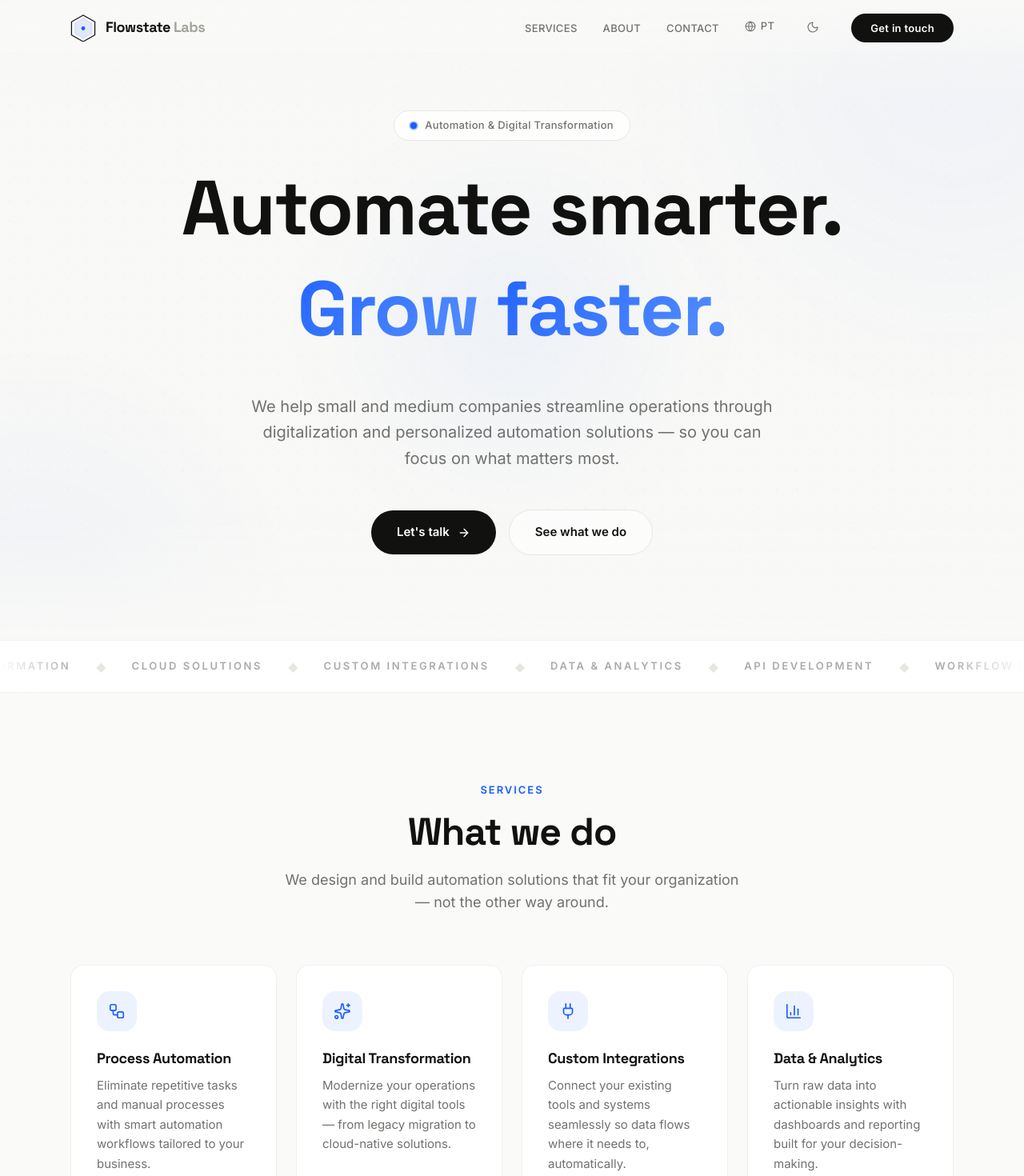
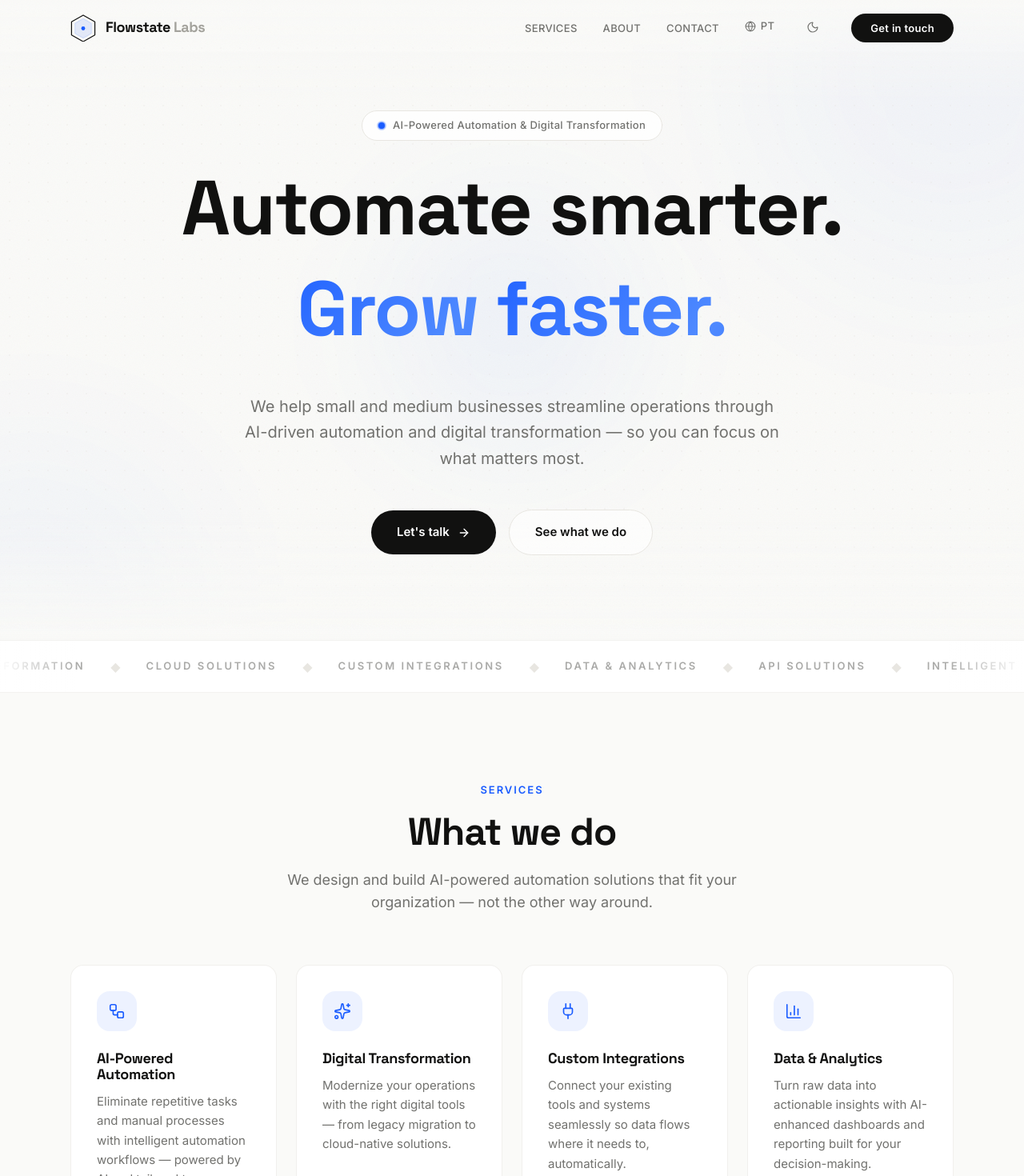
Before and after one commit to adapturedev/adapture-website, a Next.js app: page /en in a window 1280 px wide. Shown: the top 1470 px of the page at 80% size. Built offline with nearby package versions, Linux system fonts and the light colour scheme.

Commit message:
feat: implement locale context and enhance localization support with new components

```diff
--- a/src/app/[locale]/page.tsx
+++ b/src/app/[locale]/page.tsx
@@ -1,14 +1,8 @@
 import type { Metadata } from "next";
 import { notFound } from "next/navigation";
 import { locales, getTranslations, type Locale } from "@/lib/i18n";
-import Navbar from "@/components/Navbar";
-import Hero from "@/components/Hero";
-import Marquee from "@/components/Marquee";
-import Services from "@/components/Services";
-import WhyUs from "@/components/WhyUs";
-import HowWeWork from "@/components/HowWeWork";
-import CTA from "@/components/CTA";
-import Footer from "@/components/Footer";
+import { LocaleProvider } from "@/components/LocaleProvider";
+import LocaleContent from "@/components/LocaleContent";
 
 export function generateStaticParams() {
   return locales.map((locale) => ({ locale }));
@@ -62,17 +56,8 @@ export default async function LocalePage({
   const l = locale as Locale;
 
   return (
-    <>
-      <Navbar locale={l} />
-      <main>
-        <Hero locale={l} />
-        <Marquee locale={l} />
-        <Services locale={l} />
-        <WhyUs locale={l} />
-        <HowWeWork locale={l} />
-        <CTA locale={l} />
-      </main>
-      <Footer locale={l} />
-    </>
+    <LocaleProvider initial={l}>
+      <LocaleContent />
+    </LocaleProvider>
   );
 }
--- a/src/app/layout.tsx
+++ b/src/app/layout.tsx
@@ -39,11 +39,39 @@ export default function RootLayout({
           dangerouslySetInnerHTML={{
             __html: JSON.stringify({
               "@context": "https://schema.org",
-              "@type": "Organization",
+              "@type": "ProfessionalService",
               name: "Flowstate Labs",
               url: "https://flowstatelabs.ai",
               description:
-                "We automate and accelerate small-to-medium companies through digitalization and personalized solutions.",
+                "AI-powered automation and digital transformation for small and medium businesses. We streamline operations with intelligent workflows, custom integrations, and data analytics.",
+              knowsAbout: [
+                "AI Automation",
+                "Digital Transformation",
+                "Process Automation",
+                "Cloud Solutions",
+                "Custom Integrations",
+                "Data Analytics",
+                "Machine Learning",
+                "Intelligent Workflows",
+              ],
+              serviceType: [
+                "AI-Powered Automation",
+                "Digital Transformation",
+                "Custom Software Integrations",
+                "Data & Analytics",
+              ],
+            }),
+          }}
+        />
+        <script
+          type="application/ld+json"
+          dangerouslySetInnerHTML={{
+            __html: JSON.stringify({
+              "@context": "https://schema.org",
+              "@type": "WebSite",
+              name: "Flowstate Labs",
+              url: "https://flowstatelabs.ai",
+              inLanguage: ["pt", "en"],
             }),
           }}
         />
--- /dev/null
+++ b/src/components/LocaleContent.tsx
@@ -0,0 +1,31 @@
+"use client";
+
+import { useLocale } from "./LocaleProvider";
+import Navbar from "./Navbar";
+import Hero from "./Hero";
+import Marquee from "./Marquee";
+import Services from "./Services";
+import WhyUs from "./WhyUs";
+import HowWeWork from "./HowWeWork";
+import CTA from "./CTA";
+import Footer from "./Footer";
+
+/** Client-side page shell that re-renders instantly when locale changes. */
+export default function LocaleContent() {
+  const { locale } = useLocale();
+
+  return (
+    <>
+      <Navbar locale={locale} />
+      <main>
+        <Hero locale={locale} />
+        <Marquee locale={locale} />
+        <Services locale={locale} />
+        <WhyUs locale={locale} />
+        <HowWeWork locale={locale} />
+        <CTA locale={locale} />
+      </main>
+      <Footer locale={locale} />
+    </>
+  );
+}
--- /dev/null
+++ b/src/components/LocaleProvider.tsx
@@ -0,0 +1,58 @@
+"use client";
+
+import {
+  createContext,
+  useContext,
+  useState,
+  useCallback,
+  useEffect,
+  type ReactNode,
+} from "react";
+import { type Locale, defaultLocale } from "@/lib/i18n";
+
+const LocaleContext = createContext<{
+  locale: Locale;
+  setLocale: (l: Locale) => void;
+}>({ locale: defaultLocale, setLocale: () => {} });
+
+/** Read current locale and setter from context. */
+export function useLocale() {
+  return useContext(LocaleContext);
+}
+
+/** Wraps the app in a locale context that enables SPA-style language switching. */
+export function LocaleProvider({
+  initial,
+  children,
+}: {
+  initial: Locale;
+  children: ReactNode;
+}) {
+  const [locale, setLocaleState] = useState(initial);
+
+  const setLocale = useCallback((l: Locale) => {
+    setLocaleState(l);
+    history.pushState(null, "", `/${l}`);
+    document.documentElement.lang = l;
+  }, []);
+
+  // Handle browser back/forward navigation
+  useEffect(() => {
+    const onPopState = () => {
+      const match = window.location.pathname.match(/^\/(pt|en)/);
+      if (match) {
+        const l = match[1] as Locale;
+        setLocaleState(l);
+        document.documentElement.lang = l;
+      }
+    };
+    window.addEventListener("popstate", onPopState);
+    return () => window.removeEventListener("popstate", onPopState);
+  }, []);
+
+  return (
+    <LocaleContext.Provider value={{ locale, setLocale }}>
+      {children}
+    </LocaleContext.Provider>
+  );
+}
--- a/src/lib/i18n.ts
+++ b/src/lib/i18n.ts
@@ -12,34 +12,34 @@ const translations = {
       cta: "Fale connosco",
     },
     hero: {
-      badge: "Automação & Transformação Digital",
+      badge: "Automação com IA & Transformação Digital",
       heading1: "Automatize melhor.",
       heading2: "Cresça mais rápido.",
       description:
-        "Ajudamos pequenas e médias empresas a otimizar operações através da digitalização e soluções de automação personalizadas — para que se possam focar no que realmente importa.",
+        "Ajudamos pequenas e médias empresas a otimizar operações com automação inteligente e transformação digital — para que se possam focar no que realmente importa.",
       cta: "Vamos conversar",
       secondary: "O que fazemos",
     },
     marquee: [
-      "Automação de Processos",
+      "Automação com IA",
       "Transformação Digital",
       "Soluções Cloud",
       "Integrações Personalizadas",
       "Dados & Analytics",
-      "Desenvolvimento de APIs",
-      "Design de Workflows",
+      "Soluções de API",
+      "Workflows Inteligentes",
       "Dashboards Inteligentes",
     ],
     services: {
       label: "Serviços",
       heading: "O que fazemos",
       subtitle:
-        "Desenhamos e construímos soluções de automação que se adaptam à sua organização — e não o contrário.",
+        "Desenhamos e construímos soluções de automação com IA que se adaptam à sua organização — e não o contrário.",
       cards: [
         {
-          title: "Automação de Processos",
+          title: "Automação com IA",
           description:
-            "Elimine tarefas repetitivas e processos manuais com workflows de automação inteligentes adaptados ao seu negócio.",
+            "Elimine tarefas repetitivas e processos manuais com workflows de automação inteligentes — potenciados por IA e adaptados ao seu negócio.",
         },
         {
           title: "Transformação Digital",
@@ -54,7 +54,7 @@ const translations = {
         {
           title: "Dados & Analytics",
           description:
-            "Transforme dados em insights acionáveis com dashboards e relatórios construídos para a sua tomada de decisão.",
+            "Transforme dados em insights acionáveis com dashboards potenciados por IA, construídos para a sua tomada de decisão.",
         },
       ],
     },
@@ -72,7 +72,7 @@ const translations = {
         {
           title: "Engenharia pragmática",
           description:
-            "Usamos as ferramentas certas para cada trabalho. Sem overengineering, sem complexidade desnecessária.",
+            "Usamos as ferramentas certas — desde IA e machine learning a integrações comprovadas. Sem overengineering, sem complexidade desnecessária.",
         },
         {
           title: "Orientados a resultados",
@@ -108,7 +108,7 @@ const translations = {
       label: "Começar",
       heading: "Pronto para automatizar?",
       subtitle:
-        "Vamos conversar sobre como podemos otimizar as suas operações. Sem compromisso, sem pitch de vendas — apenas uma conversa sobre as suas necessidades.",
+        "Vamos conversar sobre como a IA e automação podem otimizar as suas operações. Sem compromisso, sem pitch de vendas — apenas uma conversa sobre as suas necessidades.",
     },
     contact: {
       name: "Nome",
@@ -131,11 +131,11 @@ const translations = {
       copyright: "Flowstate Labs. Todos os direitos reservados.",
     },
     meta: {
-      title: "Flowstate Labs — Automatize Melhor. Cresça Mais Rápido.",
+      title: "Flowstate Labs — Automação com IA para PMEs",
       description:
-        "A Flowstate Labs automatiza e acelera pequenas e médias empresas através de digitalização e soluções personalizadas. Otimize as suas operações hoje.",
+        "A Flowstate Labs usa IA e automação para acelerar pequenas e médias empresas através de transformação digital e soluções personalizadas. Otimize as suas operações hoje.",
       ogDescription:
-        "Automatizamos e aceleramos organizações através de digitalização e soluções personalizadas.",
+        "Usamos IA e automação para acelerar organizações através de transformação digital e soluções personalizadas.",
     },
   },
   en: {
@@ -146,34 +146,34 @@ const translations = {
       cta: "Get in touch",
     },
     hero: {
-      badge: "Automation & Digital Transformation",
+      badge: "AI-Powered Automation & Digital Transformation",
       heading1: "Automate smarter.",
       heading2: "Grow faster.",
       description:
-        "We help small and medium companies streamline operations through digitalization and personalized automation solutions — so you can focus on what matters most.",
+        "We help small and medium businesses streamline operations through AI-driven automation and digital transformation — so you can focus on what matters most.",
       cta: "Let's talk",
       secondary: "See what we do",
     },
     marquee: [
-      "Process Automation",
+      "AI-Powered Automation",
       "Digital Transformation",
       "Cloud Solutions",
       "Custom Integrations",
       "Data & Analytics",
-      "API Development",
-      "Workflow Design",
+      "API Solutions",
+      "Intelligent Workflows",
       "Smart Dashboards",
     ],
     services: {
       label: "Services",
       heading: "What we do",
       subtitle:
-        "We design and build automation solutions that fit your organization — not the other way around.",
+        "We design and build AI-powered automation solutions that fit your organization — not the other way around.",
       cards: [
         {
-          title: "Process Automation",
+          title: "AI-Powered Automation",
           description:
-            "Eliminate repetitive tasks and manual processes with smart automation workflows tailored to your business.",
+            "Eliminate repetitive tasks and manual processes with intelligent automation workflows — powered by AI and tailored to your business.",
         },
         {
           title: "Digital Transformation",
@@ -188,7 +188,7 @@ const translations = {
         {
           title: "Data & Analytics",
           description:
-            "Turn raw data into actionable insights with dashboards and reporting built for your decision-making.",
+            "Turn raw data into actionable insights with AI-enhanced dashboards and reporting built for your decision-making.",
         },
       ],
     },
@@ -206,7 +206,7 @@ const translations = {
         {
           title: "Pragmatic engineering",
           description:
-            "We use the right tools for the job. No overengineering, no unnecessary complexity.",
+            "We use the right tools for the job — from AI and machine learning to proven integrations. No overengineering, no unnecessary complexity.",
         },
         {
           title: "Results-driven",
@@ -242,7 +242,7 @@ const translations = {
       label: "Get started",
       heading: "Ready to automate?",
       subtitle:
-        "Let's talk about how we can streamline your operations. No commitment, no sales pitch — just a conversation about your needs.",
+        "Let's talk about how AI and automation can streamline your operations. No commitment, no sales pitch — just a conversation about your needs.",
     },
     contact: {
       name: "Name",
@@ -265,11 +265,11 @@ const translations = {
       copyright: "Flowstate Labs. All rights reserved.",
     },
     meta: {
-      title: "Flowstate Labs — Automate Smarter. Grow Faster.",
+      title: "Flowstate Labs — AI-Powered Automation for SMBs",
       description:
-        "Flowstate Labs automates and accelerates small-to-medium companies through digitalization and personalized solutions. Streamline your operations today.",
+        "Flowstate Labs uses AI and automation to accelerate small-to-medium businesses through digital transformation and personalized solutions. Streamline your operations today.",
       ogDescription:
-        "We automate and accelerate organizations through digitalization and personalized solutions.",
+        "We use AI and automation to accelerate organizations through digital transformation and personalized solutions.",
     },
   },
 };
```
Also changed, not shown: src/components/Footer.tsx (+1 -22 lines), src/components/Navbar.tsx (+8 -6 lines).
